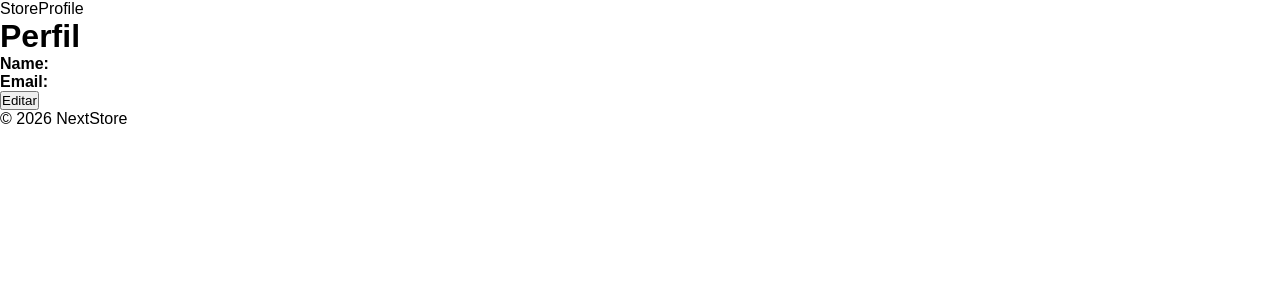
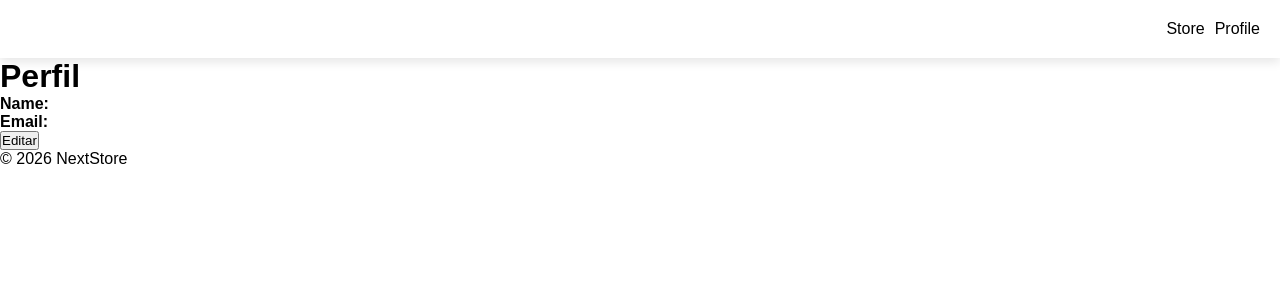
Before and after one commit to dielsonsales/NextStore, a Next.js app: page /profile in a window 1280 px wide. Shown: the top 300 px of the page. Built offline with nearby package versions, Linux system fonts and the light colour scheme.

Commit message:
feat: Alight navbar items to the right and add some shadow

```diff
--- a/src/components/layout/navbar/navbar.module.css
+++ b/src/components/layout/navbar/navbar.module.css
@@ -0,0 +1,9 @@
+.navBarContainer {
+  display: flex;
+  flex-direction: row;
+  gap: 10px;
+  padding: 20px;
+  justify-content: flex-end;
+  align-items: center;
+  box-shadow: 0px 4px 10px rgba(0, 0, 0, 0.1);
+}
--- a/src/components/layout/navbar/navbar.tsx
+++ b/src/components/layout/navbar/navbar.tsx
@@ -3,7 +3,7 @@ import styles from "./navbar.module.css";
 
 export default function NavBar() {
   return (
-    <nav>
+    <nav className={styles.navBarContainer}>
       <Link href="/products">Store</Link>
       <Link href="/profile">Profile</Link>
     </nav>
```
